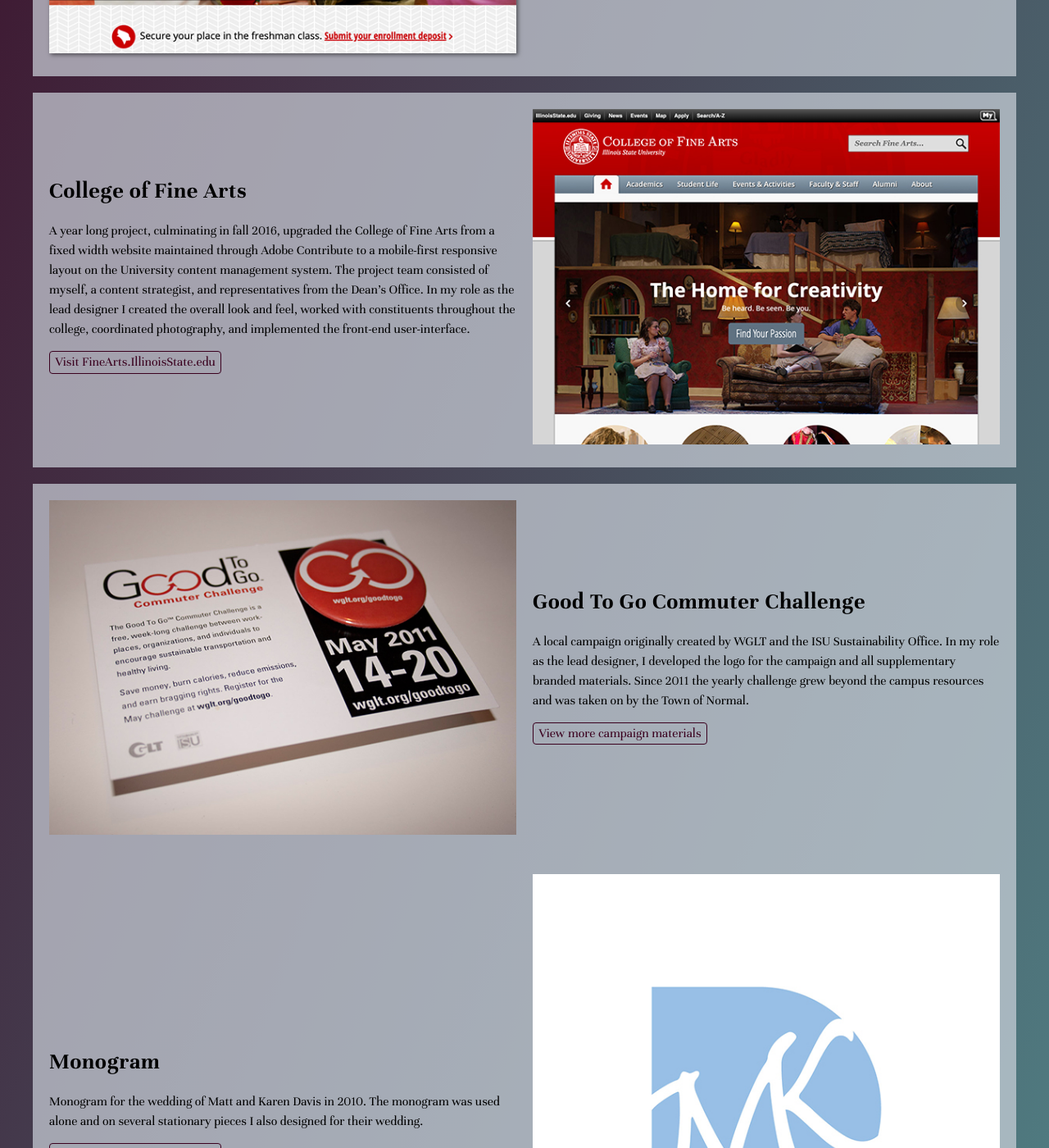
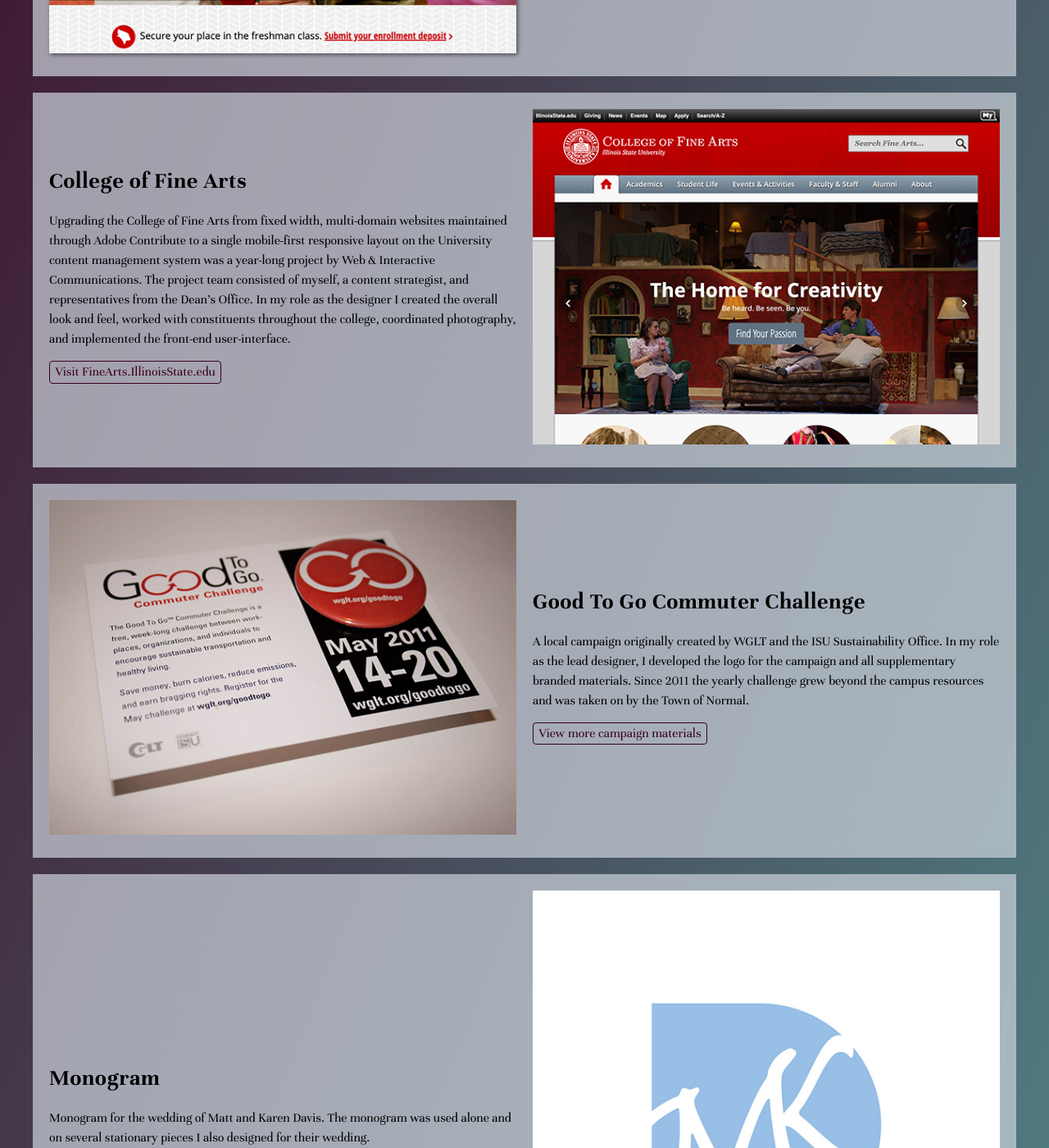
Before and after one commit to asmithorn/asmithorn.github.io, a Jekyll site: the page built from design/index.html, in a window 1280 px wide and 1400 px high, scrolled down 1372 px. Shown: the whole window at 82% size. Built offline with Jekyll 4.4.1, drawn with Linux system fonts in a browser that asks for light colours.

Commit message:
design portfolio content edits

```diff
--- a/design/index.html
+++ b/design/index.html
@@ -53,7 +53,7 @@
       </div>
       <div class="o-two-col__left">
         <h2>College of Fine Arts</h2>
-        <p>A year long project, culminating in fall 2016, upgraded the College of Fine Arts from a fixed width website maintained through Adobe Contribute to a mobile-first responsive layout on the University content management system. The project team consisted of myself, a content strategist, and representatives from the Dean's Office. In my role as the lead designer I created the overall look and feel, worked with constituents throughout the college, coordinated photography, and implemented the front-end user-interface.</p>
+        <p>Upgrading the College of Fine Arts from fixed width, multi-domain websites maintained through Adobe Contribute to a single mobile-first responsive layout on the University content management system was a year-long project by Web &amp; Interactive Communications. The project team consisted of myself, a content strategist, and representatives from the Dean's Office. In my role as the designer I created the overall look and feel, worked with constituents throughout the college, coordinated photography, and implemented the front-end user-interface.</p>
         <p><a class="u-link" href="https://finearts.illinoisstate.edu/">Visit FineArts.IllinoisState.edu</a></p>
       </div>
     </section>
@@ -62,7 +62,7 @@
 
 
 
-  <div class="o-row o-row--1200 u-bg--gray-alpha u-color--black">
+  <div class="o-row o-row--1200 u-bg--gray-alpha u-color--black u-margin-bottom--20">
     <section class="o-two-col u-padding--20">
         <div class="o-two-col__left">
           <img src="/resources/design/gtgcard.jpg" alt="4 by 6 inch card promoting the Good to Go Commuter Challenge, with a 3 inch red button with white logo attached on the top right of the card."/>
@@ -78,14 +78,14 @@
 
 
 
-  <div class="o-row o-row--1200 u-bg--gray-alpha u-color--black u-margin-bottom--20">
+  <div class="o-row o-row--1200 u-bg--gray-alpha u-color--black">
     <section class="o-two-col u-padding--20">
       <div class="o-two-col__right">
         <img src="/resources/design/monogram-blue.jpg" alt="M. K. D. monogram in light blue and white."/>
       </div>
       <div class="o-two-col__left">
         <h2>Monogram</h2>
-        <p>Monogram for the wedding of Matt and Karen Davis in 2010. The monogram was used alone and on several stationary pieces I also designed for their wedding.</p>
+        <p>Monogram for the wedding of Matt and Karen Davis. The monogram was used alone and on several stationary pieces I also designed for their wedding.</p>
         <p><a class="u-link" href="https://www.behance.net/gallery/33209739/Davis-Wedding">View more wedding stationary</a></p>
       </div>
     </section>
```
